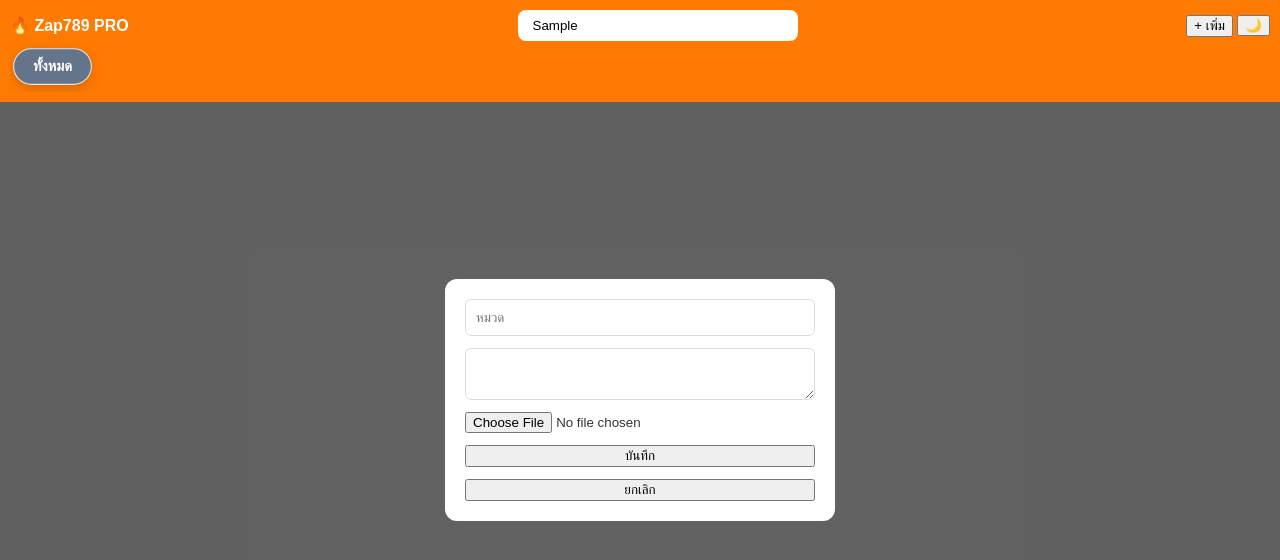
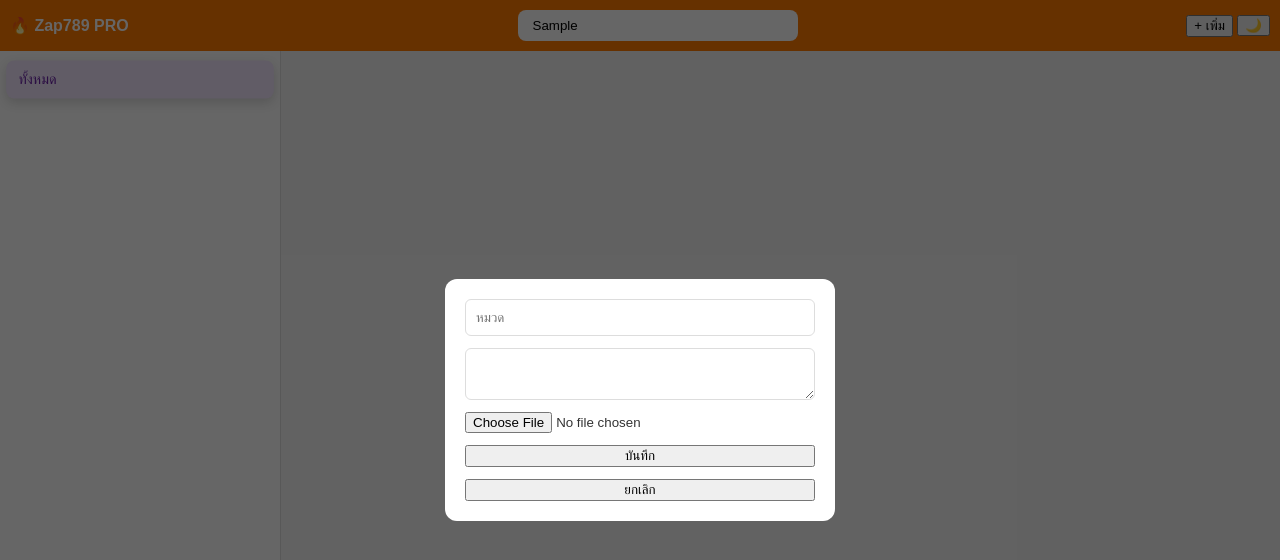
Before and after one commit to mrc7499-web/zap789-tool, a plain HTML site: page index.html in a window 1280 px wide. Both pictures are taken after typing "Sample" into the empty fields and a click on the button "+ เพิ่ม". Drawn offline with Linux system fonts and the light colour scheme; no server answers.

Commit message:
Update index.html

```diff
--- a/index.html
+++ b/index.html
@@ -10,52 +10,64 @@ body.dark { --bg:#121212; --card-bg:#1e1e1e; --text:#efefef; --var-bg:#333; }
 
 body { margin:0; font-family:sans-serif; background:var(--bg); color:var(--text); }
 
-.header { position:sticky; top:0; background:var(--primary); padding:10px; z-index:100; }
+/* ===== HEADER (เหมือนเดิม) ===== */
+.header { background:var(--primary); padding:10px; }
 .top { display:flex; justify-content:space-between; align-items:center; max-width:1400px; margin:0 auto; }
-
 .search { padding:8px 15px; border-radius:8px; border:none; width:250px; }
 
-/* ✅ IMPROVED CATEGORY UI */
+/* ===== NEW LAYOUT ===== */
+.layout {
+  display:flex;
+  height:calc(100vh - 60px);
+}
+
+/* ===== SIDEBAR ===== */
+.sidebar {
+  width:260px;
+  background:#fff;
+  border-right:1px solid #ddd;
+  padding:10px;
+  overflow-y:auto;
+}
+
+/* ===== CATEGORY (VERTICAL) ===== */
 .categories {
   display:flex;
-  gap:10px;
-  overflow-x:auto;
-  max-width:1400px;
-  margin:0 auto;
-  padding:8px 5px;
+  flex-direction:column;
+  gap:8px;
 }
 
 .cat {
-  padding:8px 18px;
-  border-radius:999px;
+  padding:10px 12px;
+  border-radius:8px;
   font-size:14px;
+  cursor:pointer;
   font-weight:500;
-  cursor:pointer;
-  white-space:nowrap;
-  border:1px solid transparent;
   transition:.2s;
 }
 
-.cat:hover { transform:translateY(-1px); opacity:0.9; }
+/* hover */
+.cat:hover { transform:translateX(3px); }
 
-.cat.blue { background:#e0f2fe; color:#0369a1; border-color:#bae6fd; }
-.cat.green { background:#dcfce7; color:#166534; border-color:#bbf7d0; }
-.cat.red { background:#fee2e2; color:#991b1b; border-color:#fecaca; }
-.cat.gray { background:#f1f5f9; color:#334155; border-color:#e2e8f0; }
+/* ===== COLOR GROUPS ===== */
+.cat.blue { background:#e0f2fe; color:#075985; }
+.cat.green { background:#dcfce7; color:#166534; }
+.cat.red { background:#fee2e2; color:#991b1b; }
+.cat.purple { background:#f3e8ff; color:#6b21a8; }
 
+/* ===== ACTIVE ===== */
 .cat.active {
-  transform:scale(1.05);
-  box-shadow:0 4px 12px rgba(0,0,0,0.15);
-  font-weight:600;
+  transform:scale(1.03);
+  box-shadow:0 4px 10px rgba(0,0,0,0.15);
 }
 
-.cat.blue.active { background:#0ea5e9; color:#fff; }
-.cat.green.active { background:#22c55e; color:#fff; }
-.cat.red.active { background:#ef4444; color:#fff; }
-.cat.gray.active { background:#64748b; color:#fff; }
+/* ===== MAIN CONTENT ===== */
+.main {
+  flex:1;
+  overflow-y:auto;
+}
 
-/* ====== ORIGINAL BELOW (UNCHANGED) ====== */
-
+/* ====== ORIGINAL GRID (ห้ามแตะ) ====== */
 .grid { display:grid; grid-template-columns:repeat(4,1fr); gap:15px; padding:15px; max-width:1400px; margin:0 auto; }
 
 .card {
@@ -169,12 +181,24 @@ body { margin:0; font-family:sans-serif; background:var(--bg); color:var(--text)
       <button onclick="toggleDark()">🌙</button>
     </div>
   </div>
-  <div id="cats" class="categories"></div>
 </div>
 
-<div id="grid" class="grid"></div>
+<!-- ✅ NEW STRUCTURE -->
+<div class="layout">
+
+  <div class="sidebar">
+    <div id="cats" class="categories"></div>
+  </div>
+
+  <div class="main">
+    <div id="grid" class="grid"></div>
+  </div>
+
+</div>
+
 <div id="toast" class="toast">✅ คัดลอกสำเร็จ</div>
 
+<!-- modal เหมือนเดิม -->
 <div id="modal" class="modal">
   <div class="modal-box">
     <input id="catInput" class="input-ui" placeholder="หมวด">
@@ -205,7 +229,6 @@ function showToast(msg){
   setTimeout(()=>t.style.opacity=0,1200);
 }
 
-/* ✅ เดิม (ห้ามแก้) */
 function getColor(cat){
   if(cat.includes("ฝาก")||cat.includes("ถอน")) return "green";
   if(cat.includes("ปัญหา")) return "red";
@@ -213,12 +236,12 @@ function getColor(cat){
   return "blue";
 }
 
-/* ✅ ใหม่ (ใช้กับปุ่มเท่านั้น) */
+/* ใช้กับ sidebar */
 function getCatStyle(cat){
-  if(cat.includes("สมัคร") || cat.includes("รหัส") || cat.includes("ข้อมูล")) return "blue";
-  if(cat.includes("ฝาก") || cat.includes("ถอน") || cat.includes("เครดิตฟรี")) return "green";
-  if(cat.includes("ปัญหา") || cat.includes("VPN") || cat.includes("เข้าไม่ได้")) return "red";
-  return "gray";
+  if(cat.includes("สมัคร") || cat.includes("ข้อมูล")) return "blue";
+  if(cat.includes("ฝาก") || cat.includes("ถอน") || cat.includes("เครดิต")) return "green";
+  if(cat.includes("ปัญหา") || cat.includes("เข้าไม่ได้") || cat.includes("เน็ต")) return "red";
+  return "purple";
 }
 
 async function copyText(text){
```
